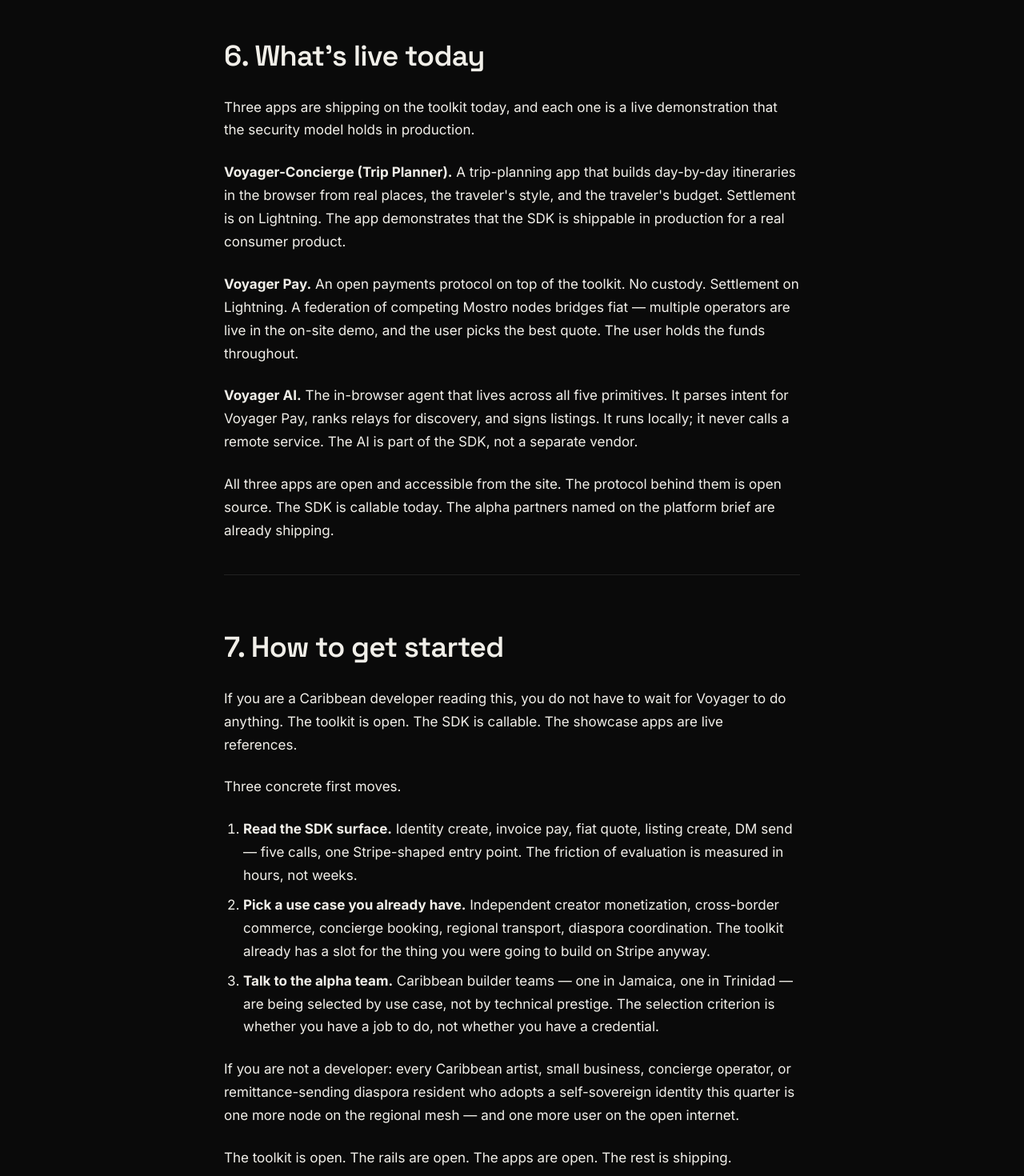
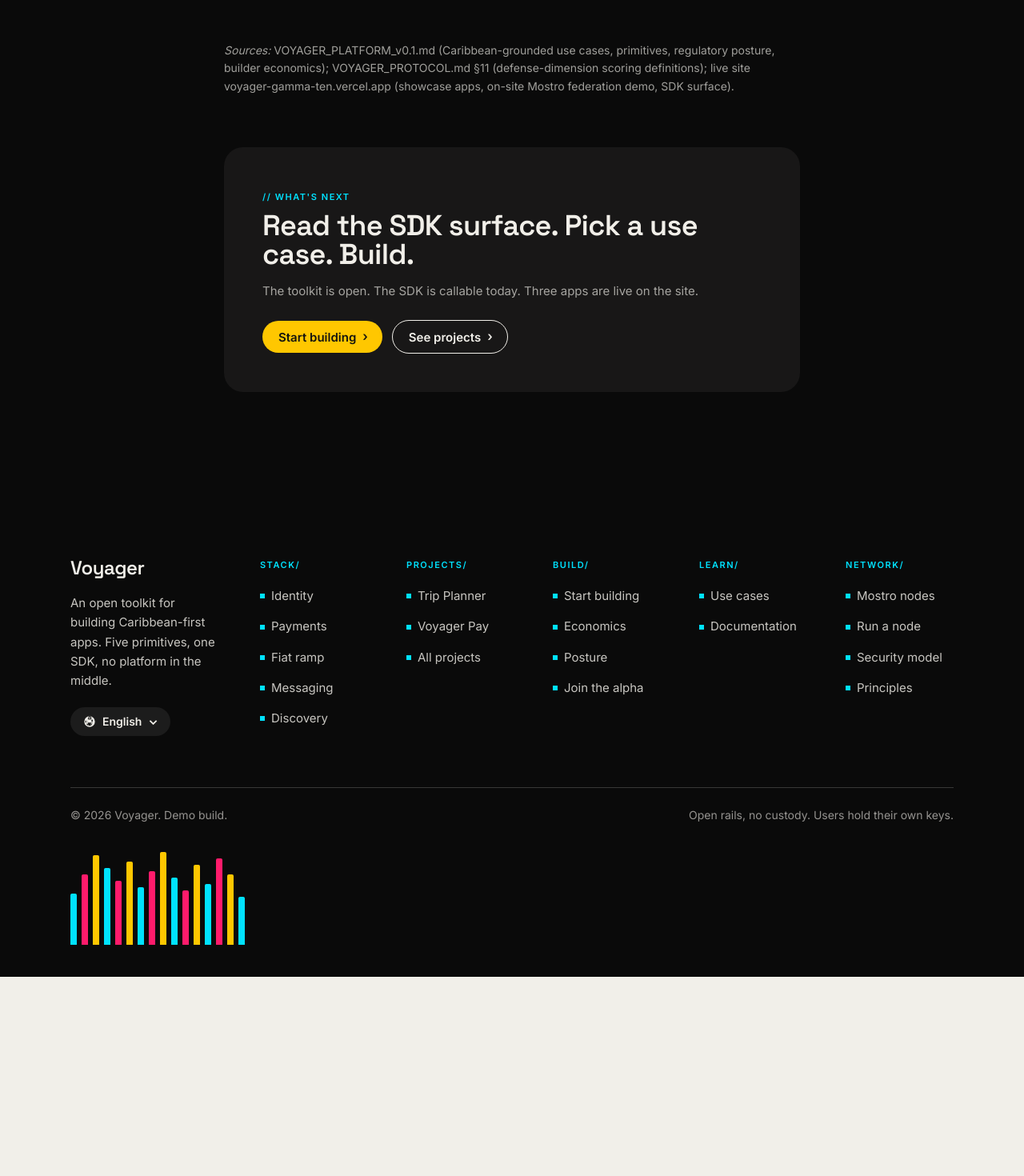
Before and after one commit to terrifickid/voyager, a SvelteKit app in the folder voyager/: page /blog in a window 1280 px wide. Shown: the part 5160-6630 px from the top of the page at 80% size. After the commit the page ends 6381 px from the top, so only its background shows below. Built offline with nearby package versions, Linux system fonts and the light colour scheme.

Commit message:
blog fin

```diff
--- a/voyager/src/routes/+page.svelte
+++ b/voyager/src/routes/+page.svelte
@@ -62,7 +62,7 @@
 		<div class="flex flex-wrap items-center gap-3">
 			<Cta variant="primary" href="/build">Start building</Cta>
 			<Cta variant="secondary" href="/projects">See projects</Cta>
-			<Cta variant="secondary" href="/blog">Read the essay</Cta>
+			<Cta variant="secondary" href="/blog">Read the blog</Cta>
 		</div>
 	</div>
 </section>
--- a/voyager/src/routes/blog/+page.svelte
+++ b/voyager/src/routes/blog/+page.svelte
@@ -169,64 +169,6 @@
 
 		<hr class="my-4 border-0 h-px" style="background: var(--register-hair);" />
 
-		<h2 id="live" class="font-display text-[28px] sm:text-[36px] mt-8 mb-2 leading-[1.1]">
-			6. What's live today
-		</h2>
-
-		<p>
-			Three apps are shipping on the toolkit today, and each one is a live demonstration that the security model holds in production.
-		</p>
-
-		<p>
-			<strong>Voyager-Concierge (Trip Planner).</strong> A trip-planning app that builds day-by-day itineraries in the browser from real places, the traveler's style, and the traveler's budget. Settlement is on Lightning. The app demonstrates that the SDK is shippable in production for a real consumer product.
-		</p>
-
-		<p>
-			<strong>Voyager Pay.</strong> An open payments protocol on top of the toolkit. No custody. Settlement on Lightning. A federation of competing Mostro nodes bridges fiat — multiple operators are live in the on-site demo, and the user picks the best quote. The user holds the funds throughout.
-		</p>
-
-		<p>
-			<strong>Voyager AI.</strong> The in-browser agent that lives across all five primitives. It parses intent for Voyager Pay, ranks relays for discovery, and signs listings. It runs locally; it never calls a remote service. The AI is part of the SDK, not a separate vendor.
-		</p>
-
-		<p>
-			All three apps are open and accessible from the site. The protocol behind them is open source. The SDK is callable today. The alpha partners named on the platform brief are already shipping.
-		</p>
-
-		<hr class="my-4 border-0 h-px" style="background: var(--register-hair);" />
-
-		<h2 id="get-started" class="font-display text-[28px] sm:text-[36px] mt-8 mb-2 leading-[1.1]">
-			7. How to get started
-		</h2>
-
-		<p>
-			If you are a Caribbean developer reading this, you do not have to wait for Voyager to do anything. The toolkit is open. The SDK is callable. The showcase apps are live references.
-		</p>
-
-		<p>Three concrete first moves.</p>
-
-		<ol class="list-decimal pl-6 flex flex-col gap-2">
-			<li>
-				<strong>Read the SDK surface.</strong> Identity create, invoice pay, fiat quote, listing create, DM send — five calls, one Stripe-shaped entry point. The friction of evaluation is measured in hours, not weeks.
-			</li>
-			<li>
-				<strong>Pick a use case you already have.</strong> Independent creator monetization, cross-border commerce, concierge booking, regional transport, diaspora coordination. The toolkit already has a slot for the thing you were going to build on Stripe anyway.
-			</li>
-			<li>
-				<strong>Talk to the alpha team.</strong> Caribbean builder teams — one in Jamaica, one in Trinidad — are being selected by use case, not by technical prestige. The selection criterion is whether you have a job to do, not whether you have a credential.
-			</li>
-		</ol>
-
-		<p>
-			If you are not a developer: every Caribbean artist, small business, concierge operator, or remittance-sending diaspora resident who adopts a self-sovereign identity this quarter is one more node on the regional mesh — and one more user on the open internet.
-		</p>
-
-		<p>
-			The toolkit is open. The rails are open. The apps are open. The rest is shipping.
-		</p>
-
-		<hr class="my-4 border-0 h-px" style="background: var(--register-hair);" />
-
 		<footer class="mt-8 flex flex-col gap-4 text-sm" style="color: var(--register-muted);">
 			<p class="leading-relaxed">
 				<em>Sources:</em> VOYAGER_PLATFORM_v0.1.md (Caribbean-grounded use cases, primitives, regulatory posture, builder economics); VOYAGER_PROTOCOL.md §11 (defense-dimension scoring definitions); live site voyager-gamma-ten.vercel.app (showcase apps, on-site Mostro federation demo, SDK surface).
```
